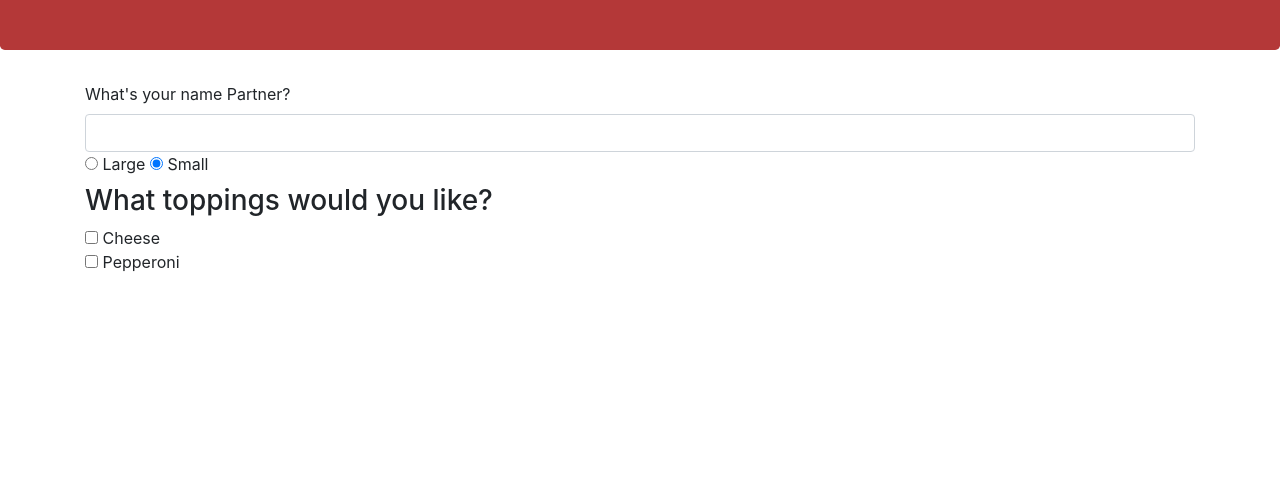
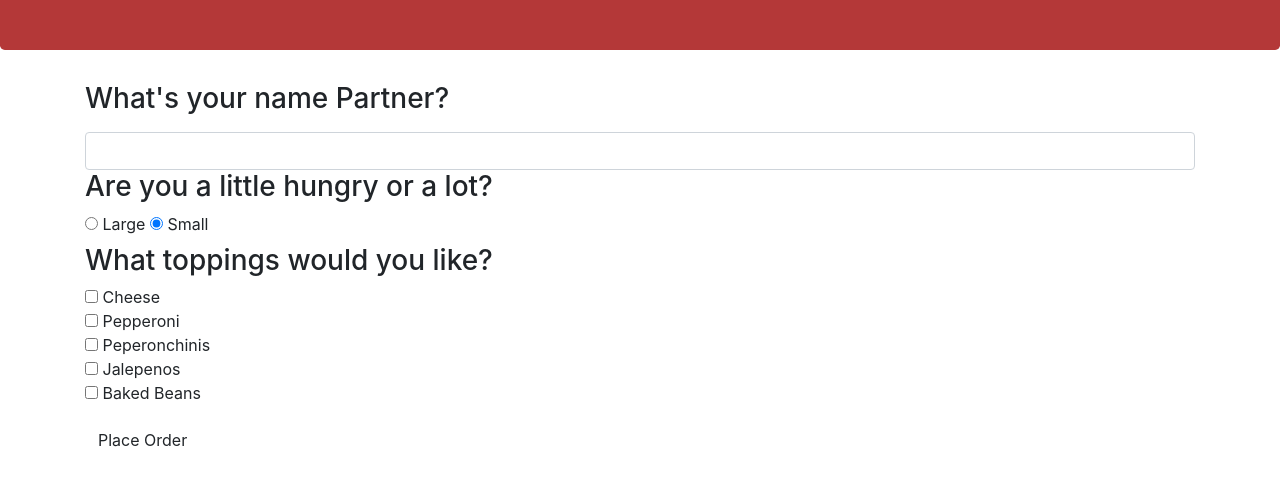
Before and after one commit to lcmpbll/Partner-s-Pizza-Parlor, a plain HTML site: page index.html in a window 1280 px wide. Shown: the part 180-666 px from the top of the page. Drawn offline with Linux system fonts and the light colour scheme.

Commit message:
Add sumit button and additional topping options.

```diff
--- a/index.html
+++ b/index.html
@@ -14,9 +14,10 @@
 	</div>
 	<div class="container">
 		<form id="pizza-order">
-			<label for="name">What's your name Partner?</label>
+			<label for="name"><h3>What's your name Partner?</h3></label>
 			<input id="name" class="form-control" type="text">
 			<div class="radio">
+				<h3>Are you a little hungry or a lot?</h3>
 				<label>
 					<input type="radio" name="size" value="large">
 					Large
@@ -30,7 +31,11 @@
 				<h3>What toppings would you like?</h3>
 				<input type="checkbox" name="toppings" value="cheese"> Cheese<br>
 				<input type="checkbox" name="toppings" value="pepperoni"> Pepperoni<br>
+				<input type="checkbox" name="toppings" value="pepperonchinis"> Peperonchinis<br>
+				<input type="checkbox" name="toppings" value="jalepenos"> Jalepenos<br>
+				<input type="checkbox" name="toppings" value="baked Beans"> Baked Beans<br>
 			</div>
+			<button type="submit" class= "btn">Place Order</button>
 		</form>
 		<div id="confirm-order">
 			<p>Order for: <span class="name"> </span></p>
--- a/js/scripts.js
+++ b/js/scripts.js
@@ -44,7 +44,7 @@ Pizza.prototype.pizzaCost = function () {
 //User Interface Logic
 
 $(document).ready(function(){
-	$("form#pizza-order").submit(function(event){
+	$(".btn").click(function(event){
 		event.preventDefault();
 		$("#confirm-order").show();
 		const inputtedName = $("input#name").val();
```
